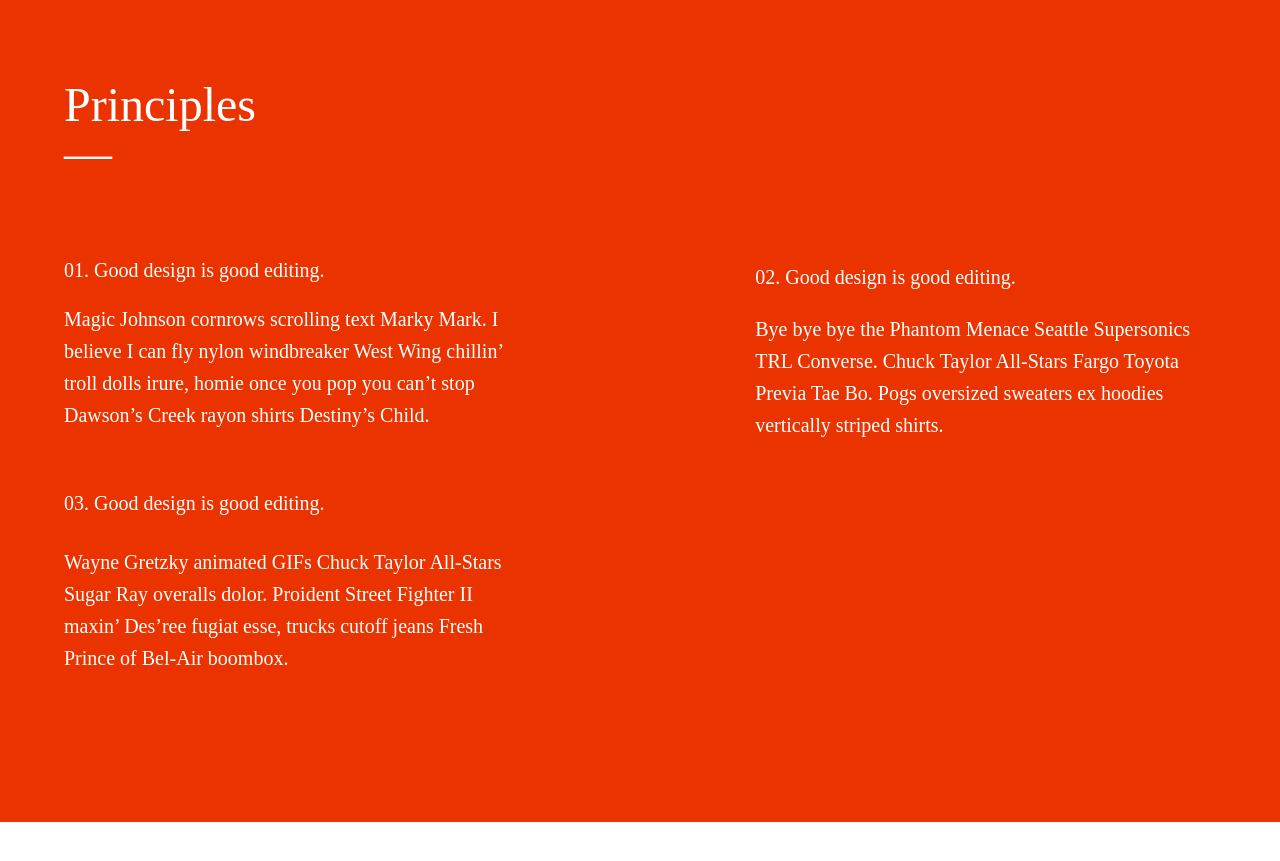
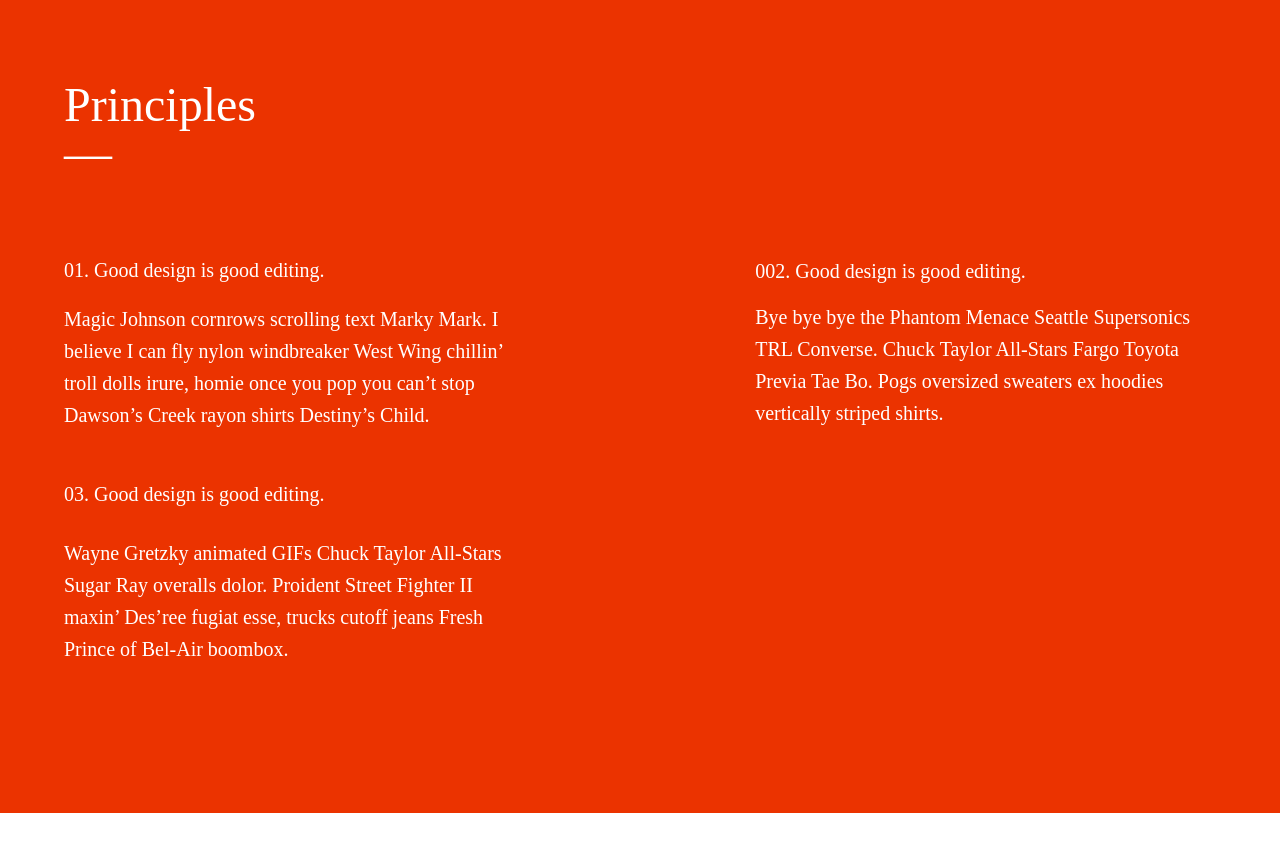
Before and after one commit to wearepatterns/wearepatterns.github.io, a Jekyll site: the page built from index.markdown, in a window 1280 px wide and 900 px high, scrolled down 697 px. Shown: the top 861 px of the window. Built offline with Jekyll 4.4.1, drawn with Linux system fonts in a browser that asks for light colours.

Commit message:
Update new.html

```diff
--- a/_layouts/new.html
+++ b/_layouts/new.html
@@ -52,7 +52,7 @@
                     <p>Magic Johnson cornrows scrolling text Marky Mark. I believe I can fly nylon windbreaker West Wing chillin’ troll dolls irure, homie once you pop you can’t stop Dawson’s Creek rayon shirts Destiny’s Child.</p>
                 </div>
                 <div class="w-40-ns">
-                    <h3 class="f4 normal">02. Good design is good editing.</h3>
+                    <h3 class="f4 normal lh-solid">002. Good design is good editing.</h3>
                     <p>Bye bye bye the Phantom Menace Seattle Supersonics TRL Converse. Chuck Taylor All-Stars Fargo Toyota Previa Tae Bo. Pogs oversized sweaters ex hoodies vertically striped shirts.</p>
                 </div>
                 <div class="w-40-ns">
```
